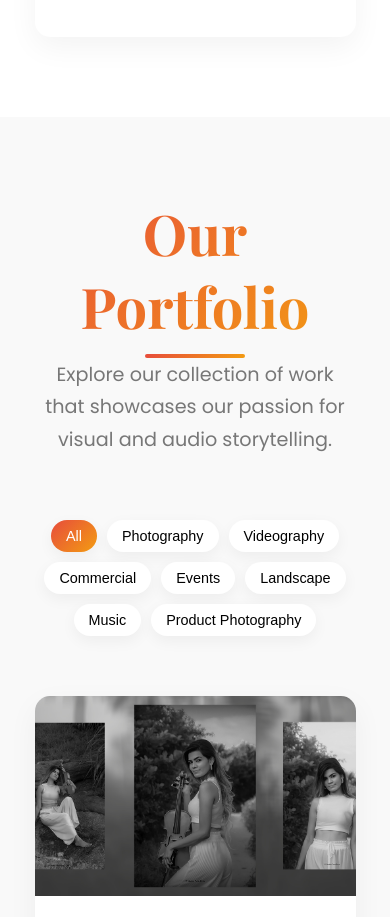
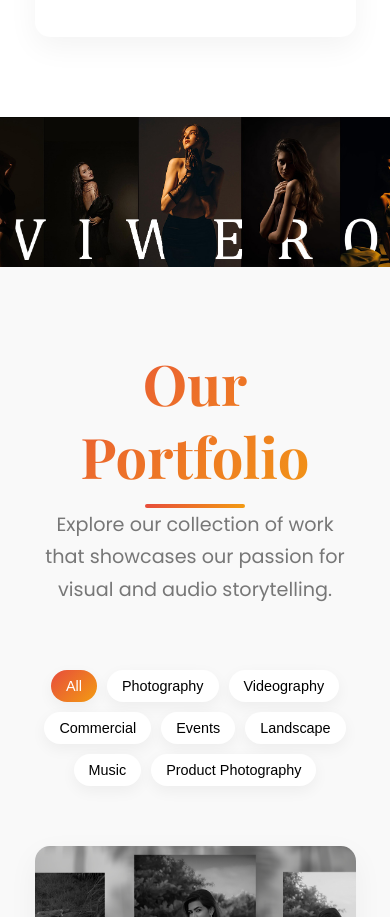
Before and after one commit to viewroplus/VIEWRO, a plain HTML site: page index.html in a window 390 px wide. Shown: the part 6212-7129 px from the top of the page. Drawn offline with nearby package versions, Linux system fonts and the light colour scheme.

Commit message:
coll  image

```diff
--- a/index.html
+++ b/index.html
@@ -1349,6 +1349,53 @@
                 height: 400px;
             }
 
+
+    /* Coll Image Section Common */
+#collimage-section {
+    position: relative;
+    padding: 0;
+}
+
+.collimage {
+    width: 100%;
+    text-align: center;
+}
+
+.collimage img {
+    display: block;
+    margin: 0 auto;
+    border-radius: 0;
+    width: 100%;   /* always scale with width */
+    height: auto;  /* default desktop: keep full image */
+}
+
+/* ----- Desktop View (769px+) ----- */
+@media screen and (min-width: 769px) {
+    .collimage img {
+        width: auto;          /* keep original width */
+        max-width: 10%;      /* but not overflow */
+        height: auto;         /* keep proportions */
+        object-fit: contain;  /* full image visible */
+    }
+}
+
+/* ----- Mobile View (768px-) ----- */
+@media screen and (max-width: 768px) {
+    .collimage img {
+        width: 100%;
+        height: 150px;        /* limit height */
+        object-fit: cover;    /* fill + crop */
+    }
+}
+
+
+
+
+
+
+
+
+
             /* Mobile-specific lightbox styles */
             .lightbox-close {
                 top: 10px;
@@ -1500,6 +1547,9 @@
             .testimonial-nav {
                 margin-top: 20px;
             }
+
+
+
         }
     </style>
 </head>
@@ -1694,6 +1744,10 @@
         </div>
     </section>
 
+
+
+
+
        <!-- Lightbox Modal - IMPROVED FOR MOBILE -->
     <div class="lightbox" id="lightbox" style="display: none;">
         <button class="lightbox-close" id="lightboxClose">&times;</button>
@@ -1786,6 +1840,15 @@
             </div>
         </div>
     </section>
+
+
+ <!-- Coll Image Section -->
+<section id="collimage-section">
+    <div class="collimage">
+        <img src="Team/coverCover.jpg" alt="Cover Image">
+    </div>
+</section>
+
 
     <!-- Portfolio Section - UPDATED -->
     <section id="portfolio">
```
Also changed, not shown: Team/coverCover.jpg (added).
